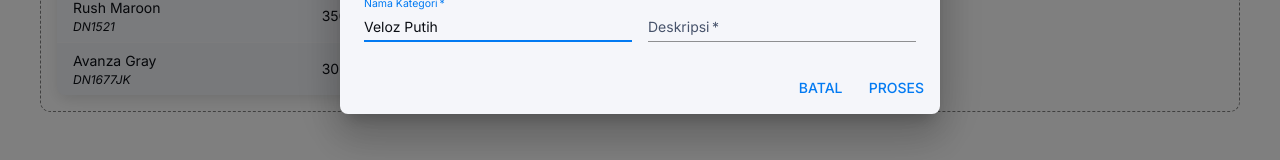
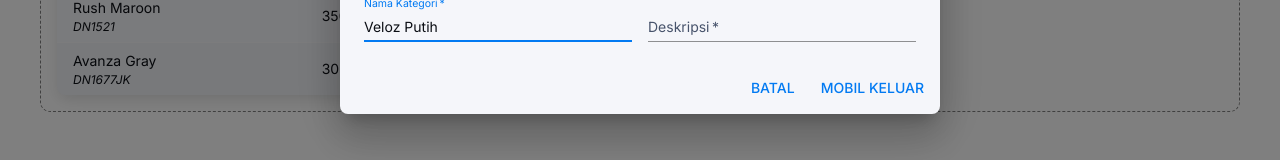
Before and after one commit to rianapriansyah/safir-fe-app, a React (Vite) app: page /cars in a window 1280 px wide. Both pictures are taken after a click on the button 596 px from the left and 338 px from the top of the page. Shown: the part 375-535 px from the top of the page. Built offline with nearby package versions, Linux system fonts and the light colour scheme; no server answers.

Commit message:
add usage for unused ref

```diff
--- a/src/components/carRentalModal.tsx
+++ b/src/components/carRentalModal.tsx
@@ -73,7 +73,7 @@
         </DialogContent>
         <DialogActions>
 				<Button onClick={onCloseModal}>Batal</Button>
-				<Button onClick={()=>handleAction()}>Proses</Button>
+				<Button onClick={()=>handleAction()}>{`Mobil ${action.toString()}`}</Button>
         </DialogActions>
     </Dialog>
 	);
```
